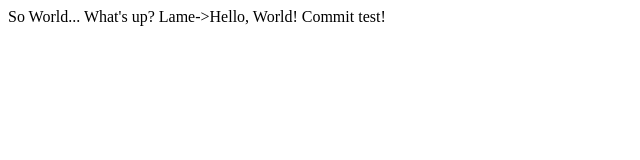
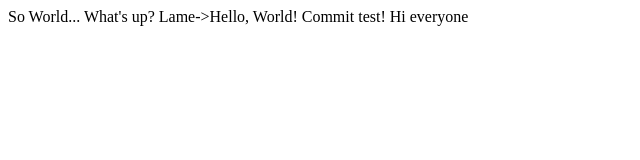
Before and after one commit to zkxs/isectest, a plain HTML site: page index.html in a window 1280 px wide. Shown: the whole page, without its empty margins (0-640 px from the left). Drawn offline with Linux system fonts and the light colour scheme.

Commit message:
added more words

```diff
--- a/index.html
+++ b/index.html
@@ -7,6 +7,7 @@
 		So World... What's up?
 		Lame->Hello, World!
 		Commit test!
+		Hi everyone
 
 	</body>
 
```
